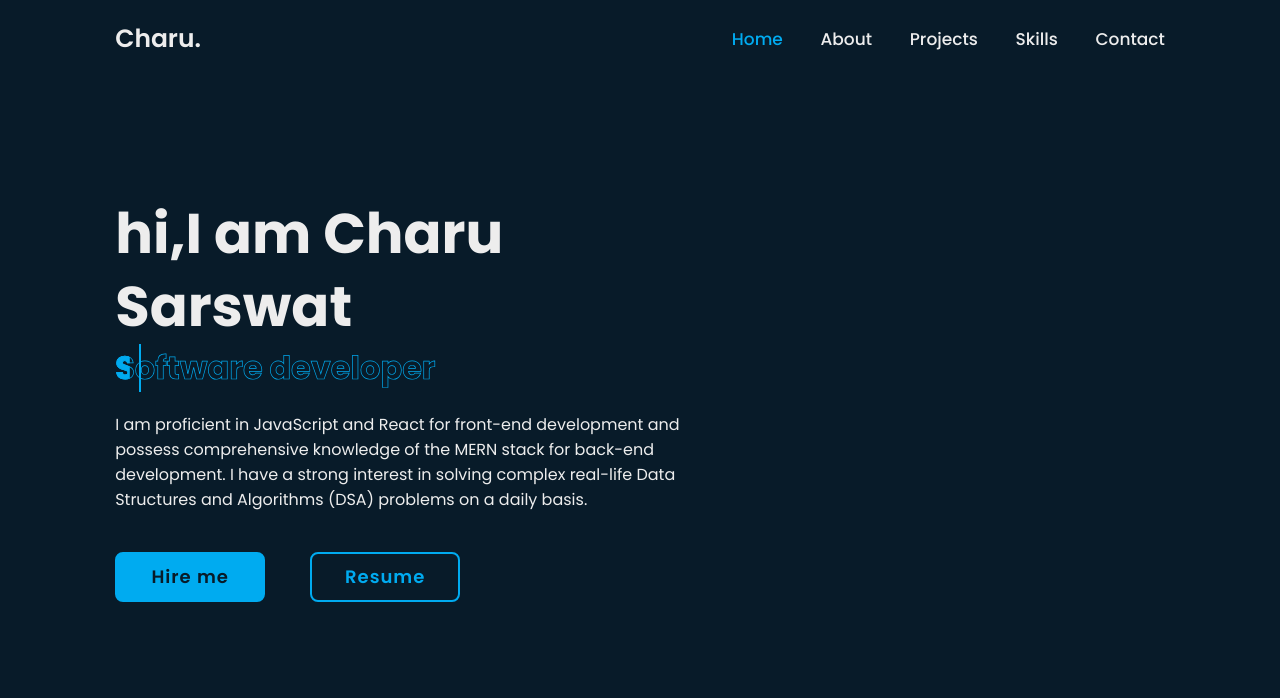
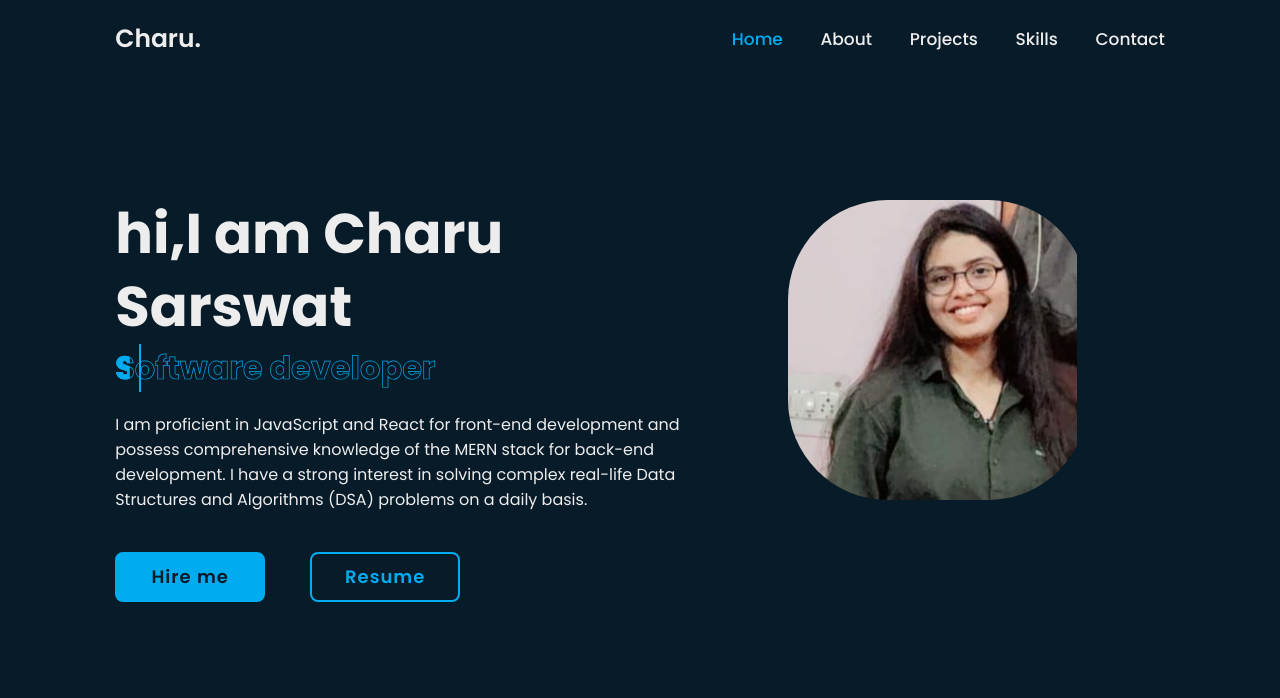
Before and after one commit to Charu-sarswat/portfolio, a plain HTML site: page Portfolio-main/index.html in a window 1280 px wide. Shown: the top 698 px of the page. Drawn offline with nearby package versions, Linux system fonts and the light colour scheme.

Commit message:
first commit

```diff
--- a/Portfolio-main/style.css
+++ b/Portfolio-main/style.css
@@ -278,7 +278,7 @@ section{
 }
 
 .home-imghover{
-    background: url("photo.jpeg") no-repeat;
+    background: url("charu.jpg") no-repeat;
     background-size: cover;
 
     position: absolute;
```
